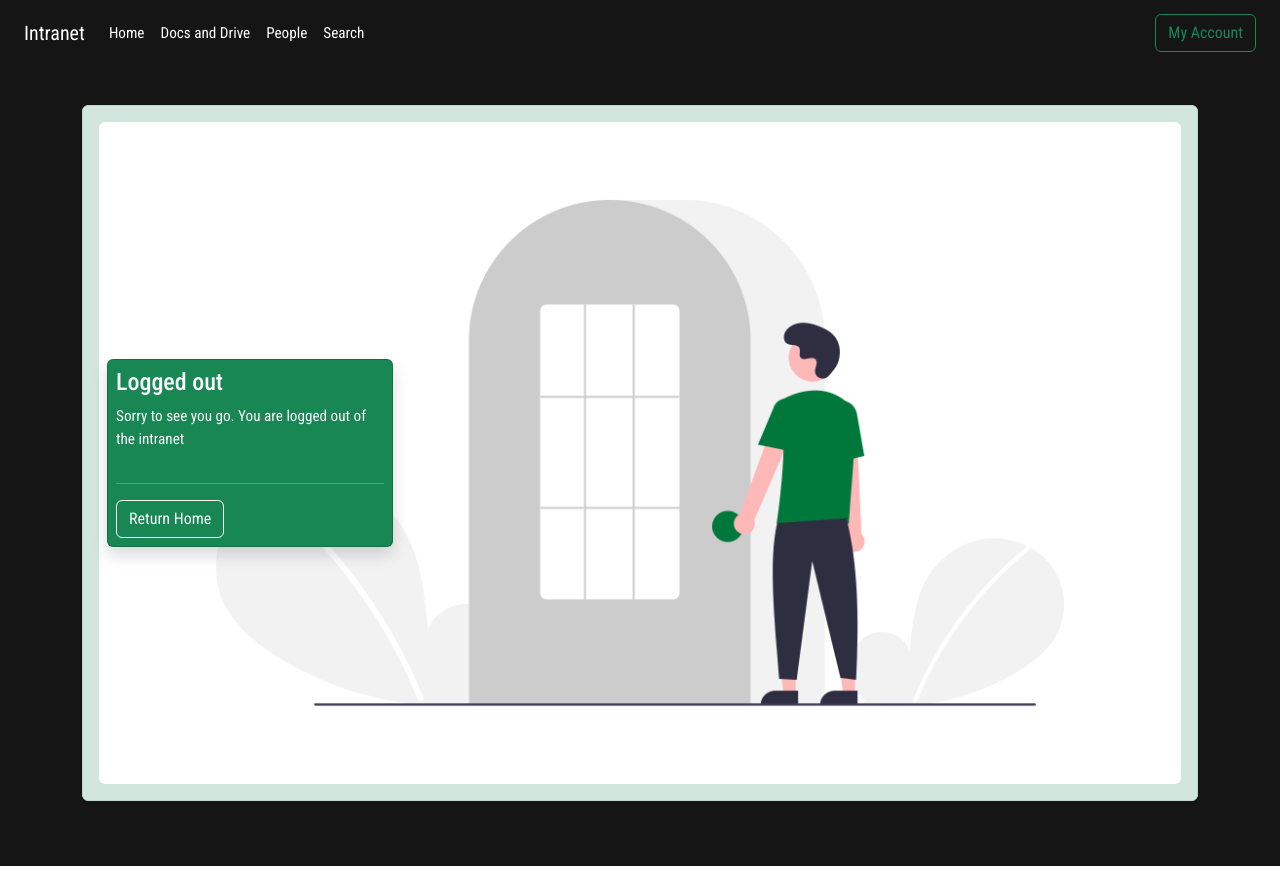
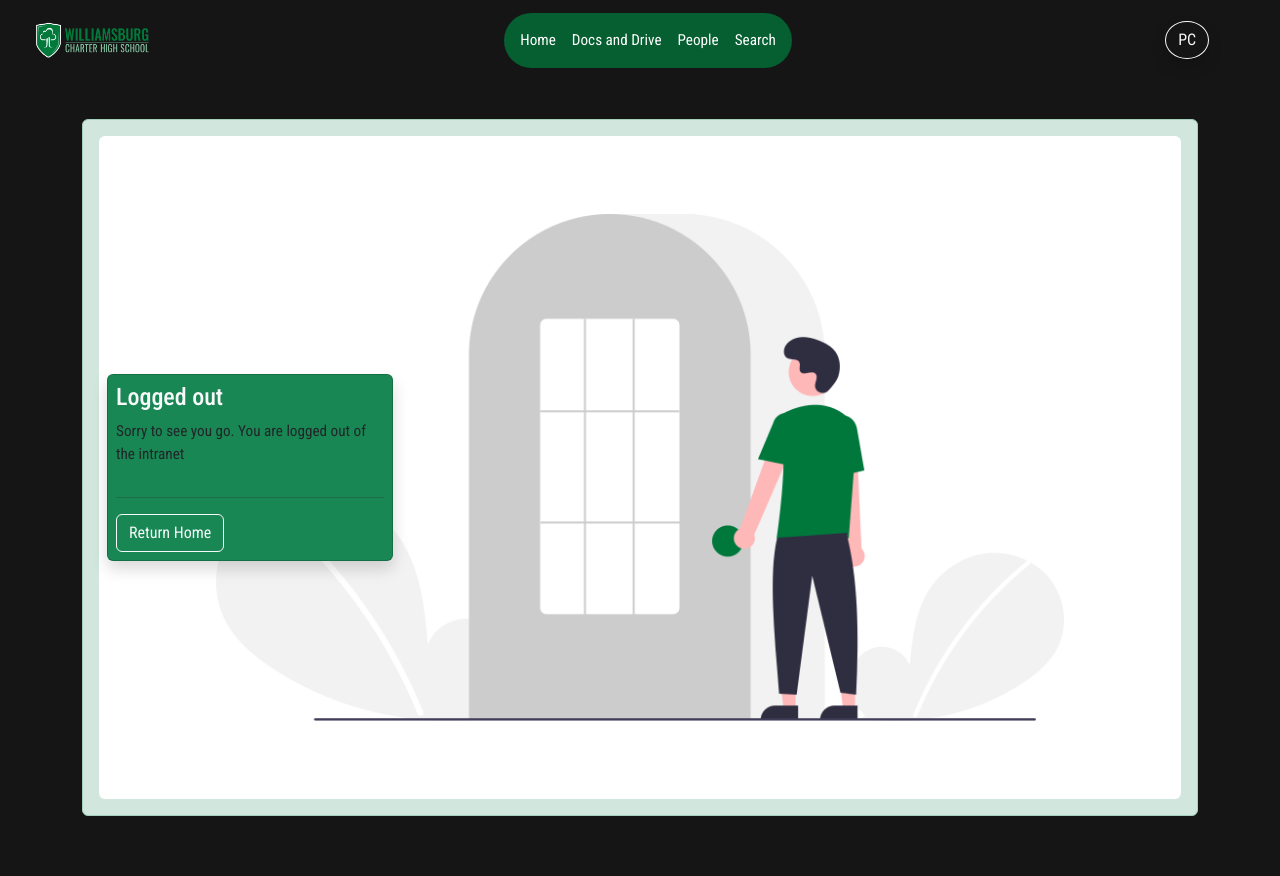
Before and after one commit to PCrews01/wchsintranet, a Flask app: page /clear in a window 1280 px wide. Run offline with Flask 3, Linux system fonts and the light colour scheme; some libraries are stand-ins or nearby versions.

Commit message:
A few updates

```diff
--- a/website/static/custom.css
+++ b/website/static/custom.css
@@ -440,7 +440,7 @@
 	background-color: rgba(0, 120, 59, 0.9);
 }
 .bg-overlay-dark{
-	background-color: rgba(47, 79, 79, 0.35);
+	background-color: rgba(0, 120, 59, 0.75);
 }
 .bg-overlay-light{
 	background-color: rgba(255, 255, 255, 0.35);
--- a/website/static/index.js
+++ b/website/static/index.js
@@ -422,3 +422,11 @@
 function clearCredentials(){
   localStorage.clear()
 }
+
+function setPage(title){
+  console.log("Uhm")
+  let pill = document.querySelector("#home_pill")
+
+  pill.classList.add('bg-light','text-main', 'rounded-5')
+
+}
--- a/website/templates/base.html
+++ b/website/templates/base.html
@@ -4,20 +4,22 @@
 <head>
 	<meta charset="utf-8">
 	<meta name="viewport" content="width=device-width, initial-scale=1">
-	<link href="https://cdn.jsdelivr.net/npm/bootstrap@5.2.3/dist/css/bootstrap.min.css" rel="stylesheet"
-		integrity="sha384-rbsA2VBKQhggwzxH7pPCaAqO46MgnOM80zW1RWuH61DGLwZJEdK2Kadq2F9CUG65" crossorigin="anonymous" />
+	<link href="https://cdn.jsdelivr.net/npm/bootstrap@5.3.2/dist/css/bootstrap.min.css" rel="stylesheet"
+		integrity="sha384-T3c6CoIi6uLrA9TneNEoa7RxnatzjcDSCmG1MXxSR1GAsXEV/Dwwykc2MPK8M2HN" crossorigin="anonymous" />
 	<link href="{{url_for('static', filename='custom.css')}}" rel="stylesheet">
 	</link>
 </head>
-<nav class="navbar navbar-expand-lg bg-body-tertiary sticky-top">
-	<div class="container-fluid">
-	  <a class="navbar-brand" href="/">Intranet</a>
+<nav class="navbar navbar-expand-lg sticky-top rounded-3 p-2 slow-t">
+	<div class="container-fluid flex-row space-between">
+	  <a class="navbar-brand w-10p" href="/">
+		<img src="{{url_for('static', filename='images/logos/logo_wide_green.png')}}" class="ht-5d w-100p" />
+	  </a>
 	  <button class="navbar-toggler" type="button" data-bs-toggle="collapse" data-bs-target="#navbar_content" aria-controls="navbarSupportedContent" aria-expanded="false" aria-label="Toggle navigation">
 		<span class="navbar-toggler-icon"></span>
 	  </button>
 	  <div class="collapse navbar-collapse" id="navbar-toggler">
-		<ul class="navbar-nav me-auto mb-2 mb-lg-0">
-		  <li class="nav-item">
+		<ul class="navbar-nav m-auto bg-overlay-dark rounded-5 p-2 text-right w-auto">
+		  <li class="nav-item" id="home_pill">
 			<a class="nav-link active" aria-current="page" href="/">Home</a>
 		  </li>
 		  <li class="nav-item">
@@ -30,24 +32,33 @@
 			<a class="nav-link" href="/my-stuff/search">Search</a>
 		  </li>
 		</ul>
-		<form class="d-flex">
-			<a href="/clear">
-		  <button class="btn btn-outline-success">My Account</button>
+	  </div>
+			<a href="/clear" class="w-10p m-auto flex-center">
+		  <button class="btn btn-outline-light rounded-circle shadow">PC</button>
 		  </a>
-		</form>
-	  </div>
 	</div>
   </nav>
 
-<body class="container-fluid bg-main-dark text-main-light w-100v">
+<body class="container-fluid bg-main-dark text-main-light w-100v ht-100d o-hidden">
 	{% block content %}
 	{% endblock content %}
+	<!-- <div class="ht-20d bg-main">
+		<div class="row">
+			<div class="col-4">
+				<h2>WCHS</h2>
+			</div>
+			<div class="col-4">
+				<h2>Mid</h2>
+			</div>
+			<div class="col-4">
+				<h2>End</h2>
+			</div>
+		</div>
+	</div> -->
 	<script src="https://cdnjs.cloudflare.com/ajax/libs/jquery/3.7.1/jquery.min.js"></script>
-	<script src="https://cdn.jsdelivr.net/npm/@popperjs/core@2.11.6/dist/umd/popper.min.js"
-		integrity="sha384-oBqDVmMz9ATKxIep9tiCxS/Z9fNfEXiDAYTujMAeBAsjFuCZSmKbSSUnQlmh/jp3"
+	<script src="https://cdn.jsdelivr.net/npm/bootstrap@5.3.2/dist/js/bootstrap.min.js" integrity="sha384-BBtl+eGJRgqQAUMxJ7pMwbEyER4l1g+O15P+16Ep7Q9Q+zqX6gSbd85u4mG4QzX+"
 		crossorigin="anonymous"></script>
-	<script src="https://cdn.jsdelivr.net/npm/bootstrap@5.2.3/dist/js/bootstrap.min.js"
-		integrity="sha384-cuYeSxntonz0PPNlHhBs68uyIAVpIIOZZ5JqeqvYYIcEL727kskC66kF92t6Xl2V"
+	<script  src="https://cdn.jsdelivr.net/npm/bootstrap@5.3.2/dist/js/bootstrap.bundle.min.js" integrity="sha384-C6RzsynM9kWDrMNeT87bh95OGNyZPhcTNXj1NW7RuBCsyN/o0jlpcV8Qyq46cDfL"
 		crossorigin="anonymous"></script>
 	<script src="https://cdn.jsdelivr.net/npm/bootstrap@5.2.3/dist/js/bootstrap.bundle.min.js"
 		integrity="sha384-kenU1KFdBIe4zVF0s0G1M5b4hcpxyD9F7jL+jjXkk+Q2h455rYXK/7HAuoJl+0I4"
--- a/website/templates/views.py
+++ b/website/templates/views.py
@@ -104,7 +104,7 @@
 			creds.refresh(Request())
 		else:
 			flow = InstalledAppFlow.from_client_secrets_file(
-					'wchsintranetv/cs.json', SCOPES)
+					'wchsintranetv/.cs.json', SCOPES)
 			flow.redirect_uri = "http://127.0.0.1:5000"
 			creds = flow.run_local_server(port=5000)
 
@@ -147,7 +147,7 @@
 
 	return flask.render_template("sections/selected_form.html", form=form_questions, id=id, title=title)
 
-@views.route("/")
+@views.route("/h")
 def splash():
 
 	if 'credentials' not in flask.session:
@@ -184,7 +184,7 @@
 def authorize():
 
 	flow = InstalledAppFlow.from_client_secrets_file(
-		'wchsintranetv/cs.json', scopes=SCOPES
+		'wchsintranetv/.cs.json', scopes=SCOPES
 	)
 
 	flow.redirect_uri = flask.url_for('views.oauthcallback', _external=True)
@@ -204,7 +204,7 @@
 	state = flask.session['state']
 
 	flow = InstalledAppFlow.from_client_secrets_file(
-		'wchsintranetv/cs.json',
+		'wchsintranetv/.cs.json',
 		scopes=SCOPES,
 		state=state
 	)
@@ -353,6 +353,29 @@
 
 	return credentials
 
+@views.route("/apps/clever")
+def cleverToken():
+
+	url = "https://wchs.instructure.com/api/v1/accounts/1/tabs"
+
+	headers = {
+		"accept": "application/json",
+		"Authorization": "Bearer 20701~Z1YOyellznoIN5fkeyqB7b8vLav65TWVXNn0R6Y2dBX0Fv1l3gEOzMQVqpORsI42"
+	}
+# d5d5927f-c6ff-33e3-8a30-bc5503511efd-U-1451
+	response = requests.get(url, headers=headers)
+	res_js = response.json()
+	print(res_js)
+	return flask.render_template("/pages/clever.html", id=res_js)
+
+@views.route("/dev/home")
+def devHome():
+
+	return flask.render_template("pages/.home.html")
+
+
+# FUNCTIONS
+
 def getForms():
 		credentials=getAuth()
 		drive = discovery.build("drive", "v3", credentials=credentials)
```
Also changed, not shown: other parts of website/static/custom.css (+56 -1 lines), website/templates/pages/clever.html (added, +11 -0 lines), website/static/images/backgrounds/building.jpeg (added), website/static/images/backgrounds/wchs.jpeg (added), website/static/images/undraw/undraw_calendar.png (added), website/static/images/undraw/undraw_celebration.png (added), website/static/images/undraw/undraw_clever.png (added), website/static/images/undraw/undraw_helpdesk.png (added), website/static/images/undraw/undraw_news.png (added), website/static/images/undraw/undraw_powerschool.png (added), website/static/images/undraw/undraw_referral.png (added), website/static/images/undraw/undraw_shoutout.png (added), website/static/images/undraw/undraw_students.png (added).
